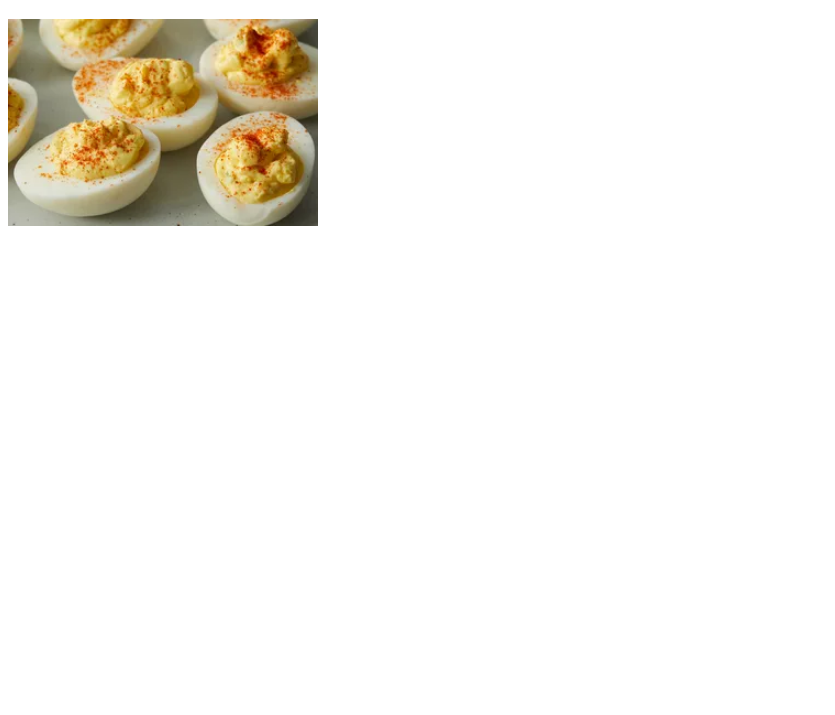
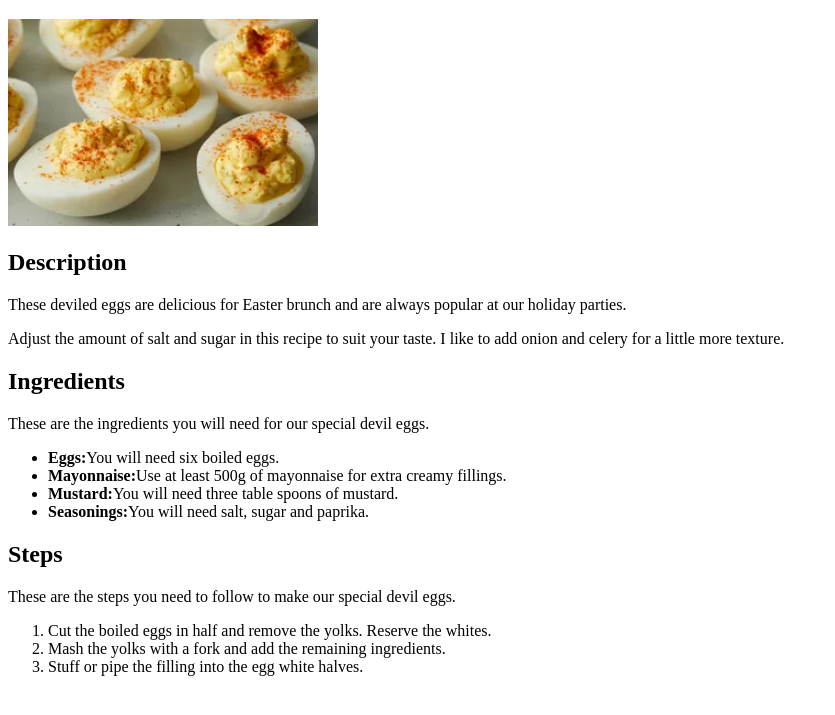
Before and after one commit to GinaHorch/odin-recipes, a plain HTML site: page recipes/eggs.html in a window 1280 px wide. Shown: the part 61-776 px from the top of the page, without its empty margins (0-835 px from the left). Drawn offline with Linux system fonts and the light colour scheme.

Commit message:
Added recipe description, list with ingredients and list with steps to eggs.html

```diff
--- a/recipes/eggs.html
+++ b/recipes/eggs.html
@@ -8,5 +8,23 @@
 <body>
     <h1>Recipes for eggs</h1>
     <img src="../images/eggs.jpg" alt="Image of devil eggs" width="310">
+    <h2>Description</h2>
+    <p>These deviled eggs are delicious for Easter brunch and are always popular at our holiday parties.</p>
+    <p>Adjust the amount of salt and sugar in this recipe to suit your taste. I like to add onion and celery for a little more texture.</p>
+    <h2>Ingredients</h2>
+    These are the ingredients you will need for our special devil eggs.
+    <ul>
+        <li><strong>Eggs:</strong>You will need six boiled eggs.</li>
+        <li><strong>Mayonnaise:</strong>Use at least 500g of mayonnaise for extra creamy fillings.</li>
+        <li><strong>Mustard:</strong>You will need three table spoons of mustard.</li>
+        <li><strong>Seasonings:</strong>You will need salt, sugar and paprika.</li>
+    </ul>
+    <h2>Steps</h2>
+    These are the steps you need to follow to make our special devil eggs.
+    <ol>
+        <li>Cut the boiled eggs in half and remove the yolks. Reserve the whites.</li>
+        <li>Mash the yolks with a fork and add the remaining ingredients.</li>
+        <li>Stuff or pipe the filling into the egg white halves.</li>
+    </ol>
 </body>
 </html>
```
